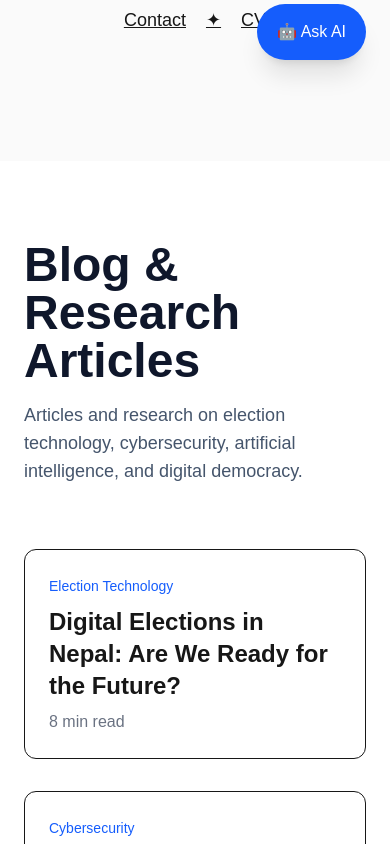
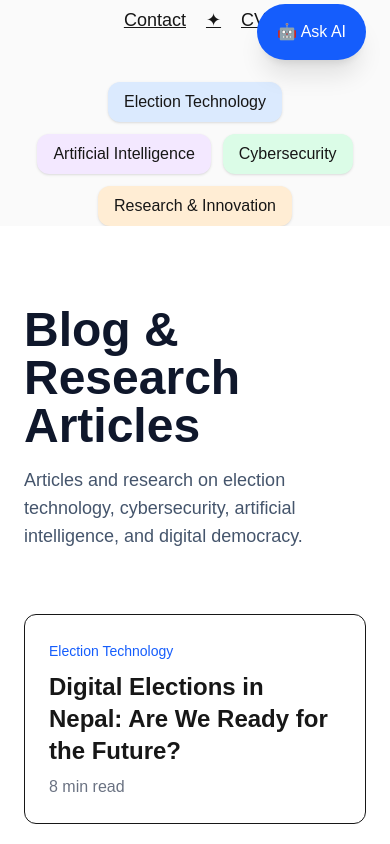
Before and after one commit to stechnophile/sabiyotech, a Next.js app: page /en in a window 390 px wide. Shown: the part 760-1604 px from the top of the page. Built offline with nearby package versions, Linux system fonts and the light colour scheme.

Commit message:
Sticky note added and three blogs in mobile format

```diff
--- a/components/Blog.tsx
+++ b/components/Blog.tsx
@@ -11,9 +11,15 @@ export default function BlogPage() {
     {
       slug: "building-cyberguard-ai",
       title: "CyberGuard AI: Building an AI-Powered Security Analyst from Scratch",
-      category: "Cybersecurity",
+      category: "Cybersecurity & Artificial Intelligence",
       readTime: "8 min read",
     },
+    {
+      slug: "webdevelopment",
+      title: "Building and Launching a Professional Personal Website: A Practical Journey with sabiyotech.com",
+      category: "Research & Innovation",
+      readTime: "8 min read",
+    }
   ];
 
   return (
--- a/components/Hero.tsx
+++ b/components/Hero.tsx
@@ -90,8 +90,27 @@ export default function Hero() {
         </div>
       </div>
 
-      {/* Sticky Notes */}
+      {/* Mobile Sticky Notes */}
+        <div className="mt-12 flex flex-wrap justify-center gap-3 px-6 lg:hidden">
+          <div className="rounded-xl bg-blue-100 px-4 py-2 shadow">
+            Election Technology
+          </div>
 
+          <div className="rounded-xl bg-purple-100 px-4 py-2 shadow">
+            Artificial Intelligence
+          </div>
+
+          <div className="rounded-xl bg-green-100 px-4 py-2 shadow">
+            Cybersecurity
+          </div>
+
+          <div className="rounded-xl bg-orange-100 px-4 py-2 shadow">
+            Research & Innovation
+          </div>
+        </div>
+
+        {/* Desktop Sticky Notes */}
+        <div className="hidden lg:block">
           <StickyNote
             text="Election Technology"
             className="top-32 left-20 bg-blue-100 rotate-[-8deg]"
@@ -111,6 +130,7 @@ export default function Hero() {
             text="Research & Innovation"
             className="bottom-32 right-20 bg-orange-100 rotate-[-6deg]"
           />
+        </div>
             </section>
   );
 }
@@ -124,7 +144,7 @@ function StickyNote({
 }) {
   return (
     <div
-      className={`absolute hidden lg:flex w-48 h-48 shadow-lg items-center justify-center text-center font-medium text-xl p-4 ${className}`}
+      className={`absolute flex w-48 h-48 shadow-lg items-center justify-center text-center font-medium text-xl p-4 rounded-lg ${className}`}
     >
       {text}
     </div>
```
Lines whose indentation alone changed are shown as unchanged.
